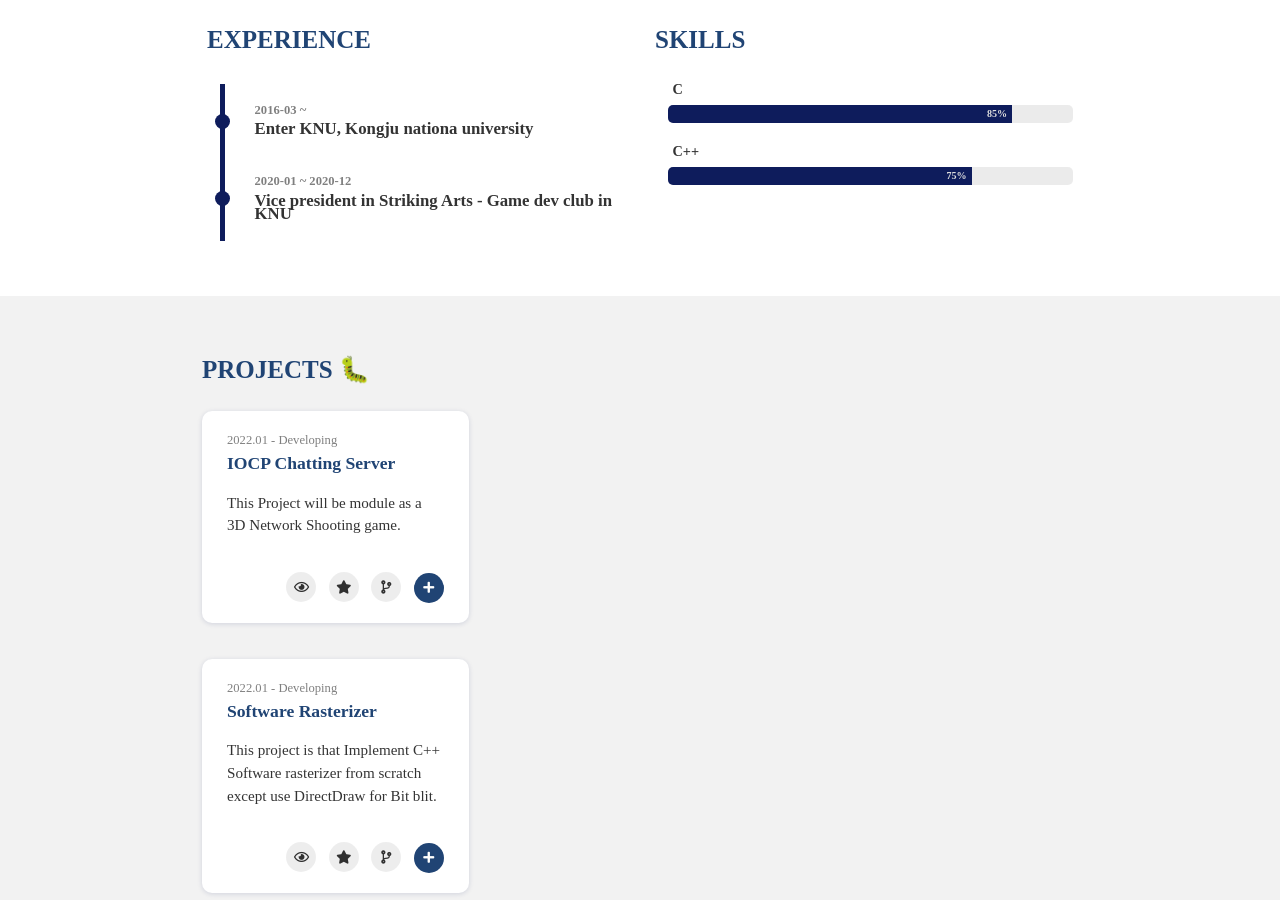
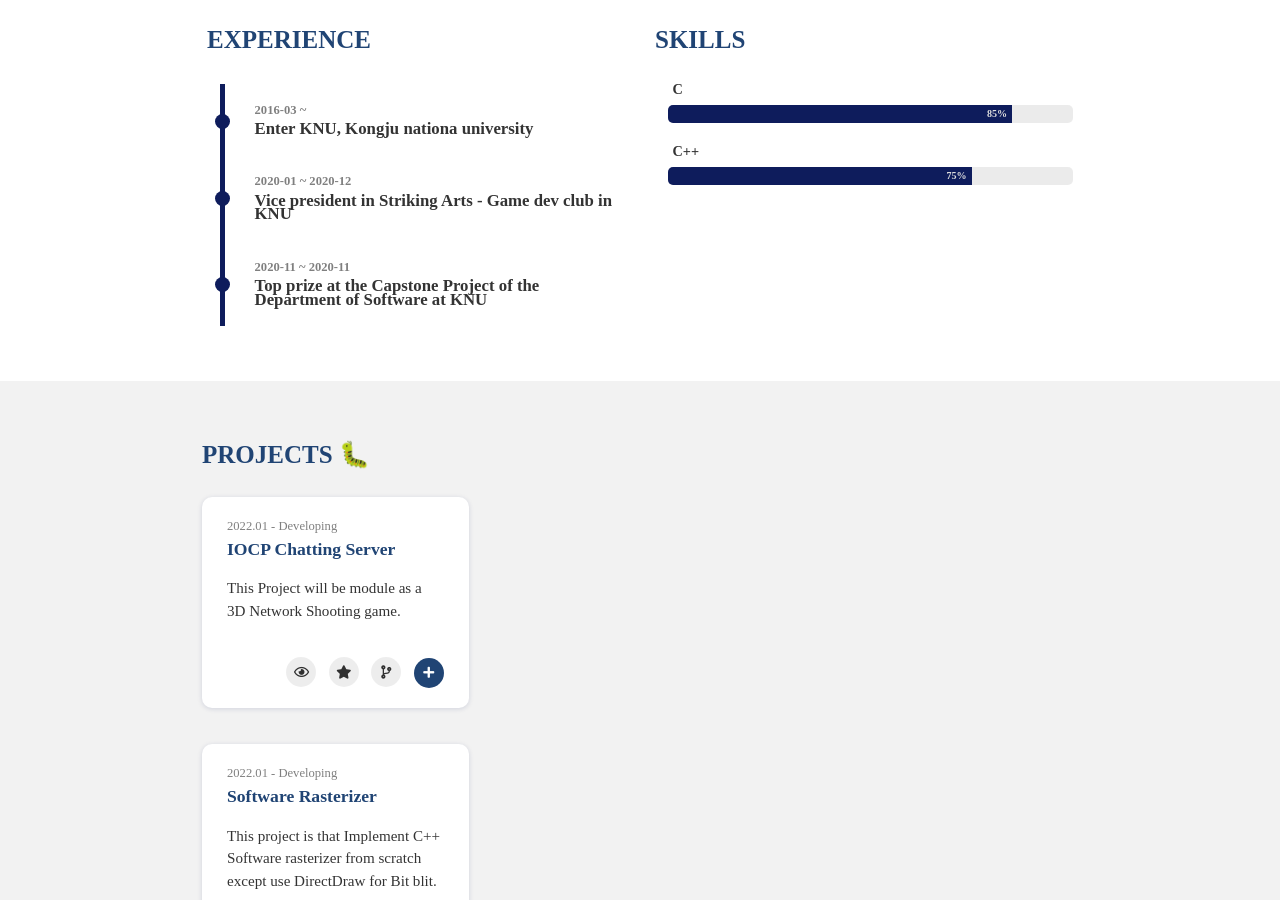
Before and after one commit to Hamsik2rang/Hamsik2rang.github.io, a Jekyll site: the page built from portfolio.html, in a window 1280 px wide and 900 px high, scrolled down 432 px. Built offline with Jekyll 4.4.1, drawn with Linux system fonts in a browser that asks for light colours; nearby versions of some CDN libraries; some web fonts are replaced.

Commit message:
Add prize

```diff
--- a/_config.yml
+++ b/_config.yml
@@ -19,6 +19,9 @@ theme_settings :
       - start: 2020-01
         end : 2020-12
         experience : Vice president in Striking Arts - Game dev club in KNU
+      - start: 2020-11
+        end : 2020-11
+        experience: Top prize at the Capstone Project of the Department of Software at KNU
     skills :
       - skill : C
         value : 85  # Percent value
```
